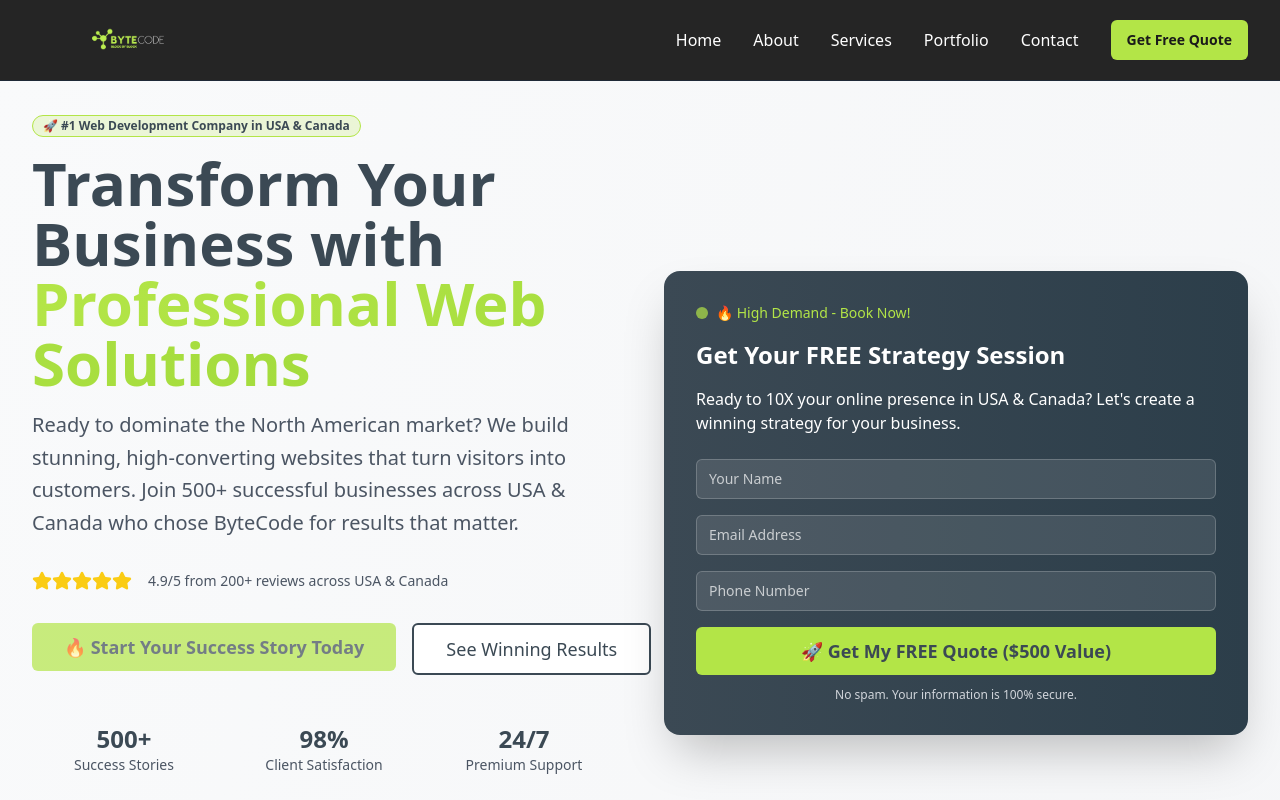
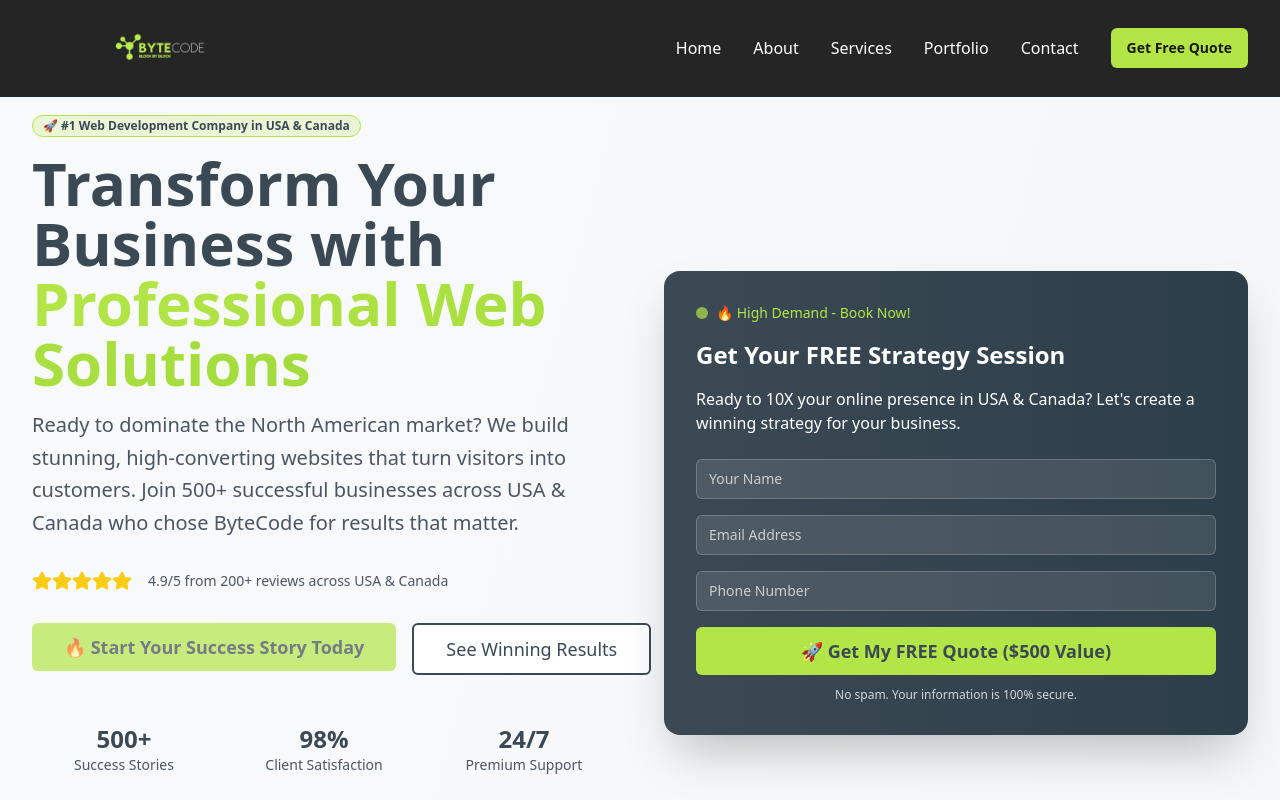
Before and after one commit to Tapabrata-Goswami/byte-usa-spark-launch, a React (Vite) app: page / in a window 1280 px wide. Shown: the top 800 px of the page. Built offline with nearby package versions, Linux system fonts and the light colour scheme.

Commit message:
Make logo bigger
Increase the size of the logo in the website.

```diff
--- a/src/pages/About.tsx
+++ b/src/pages/About.tsx
@@ -1,3 +1,4 @@
+
 import { Button } from "@/components/ui/button";
 import { Card, CardContent } from "@/components/ui/card";
 import { Badge } from "@/components/ui/badge";
@@ -14,12 +15,12 @@ const About = () => {
       {/* Navigation */}
       <nav className="fixed top-0 w-full bg-[#1a1a1a]/95 backdrop-blur-md border-b border-gray-800 z-50">
         <div className="max-w-7xl mx-auto px-4 sm:px-6 lg:px-8">
-          <div className="flex justify-between items-center h-20">
+          <div className="flex justify-between items-center h-24">
             <div className="flex items-center cursor-pointer" onClick={() => navigate('/')}>
               <img
-                src="/lovable-uploads/d99e09fb-ee26-42d4-a94f-86d1626a49cb.png"
+                src="/lovable-uploads/f6c89e18-8c91-4088-b362-a80dab40cb83.png"
                 alt="BYTE - Block by Block"
-                className="w-48 h-16 object-contain"
+                className="w-64 h-20 object-contain"
               />
             </div>
 
@@ -221,9 +222,9 @@ const About = () => {
             <div>
               <div className="flex items-center space-x-3 mb-4">
                 <img
-                  src="/lovable-uploads/d99e09fb-ee26-42d4-a94f-86d1626a49cb.png"
+                  src="/lovable-uploads/f6c89e18-8c91-4088-b362-a80dab40cb83.png"
                   alt="BYTE - Block by Block"
-                  className="w-40 h-16 object-contain"
+                  className="w-52 h-20 object-contain"
                 />
               </div>
               <p className="text-gray-400 mb-4">
--- a/src/pages/Index.tsx
+++ b/src/pages/Index.tsx
@@ -1,3 +1,4 @@
+
 import { Button } from "@/components/ui/button";
 import { Card, CardContent } from "@/components/ui/card";
 import { Badge } from "@/components/ui/badge";
@@ -39,12 +40,12 @@ const Index = () => {
       {/* Navigation */}
       <nav className="fixed top-0 w-full bg-[#1a1a1a]/95 backdrop-blur-md border-b border-gray-800 z-50">
         <div className="max-w-7xl mx-auto px-4 sm:px-6 lg:px-8">
-          <div className="flex justify-between items-center h-20">
+          <div className="flex justify-between items-center h-24">
             <div className="flex items-center">
               <img
-                src="/lovable-uploads/d99e09fb-ee26-42d4-a94f-86d1626a49cb.png"
+                src="/lovable-uploads/f6c89e18-8c91-4088-b362-a80dab40cb83.png"
                 alt="BYTE - Block by Block"
-                className="w-48 h-16 object-contain"
+                className="w-64 h-20 object-contain"
               />
             </div>
 
@@ -441,9 +442,9 @@ const Index = () => {
             <div>
               <h2 className="text-3xl font-bold text-[#1a1a1a] mb-6 flex items-center">
                 <img
-                  src="/lovable-uploads/d99e09fb-ee26-42d4-a94f-86d1626a49cb.png"
+                  src="/lovable-uploads/f6c89e18-8c91-4088-b362-a80dab40cb83.png"
                   alt="BYTE - Block by Block"
-                  className="w-16 h-16 object-contain mr-3"
+                  className="w-20 h-20 object-contain mr-3"
                 />
                 Get Started Today
               </h2>
@@ -542,9 +543,9 @@ const Index = () => {
             <div>
               <div className="flex items-center space-x-3 mb-4">
                 <img
-                  src="/lovable-uploads/d99e09fb-ee26-42d4-a94f-86d1626a49cb.png"
+                  src="/lovable-uploads/f6c89e18-8c91-4088-b362-a80dab40cb83.png"
                   alt="BYTE - Block by Block"
-                  className="w-40 h-16 object-contain"
+                  className="w-52 h-20 object-contain"
                 />
               </div>
               <p className="text-gray-400 mb-4">
```
Also changed, not shown: public/lovable-uploads/f6c89e18-8c91-4088-b362-a80dab40cb83.png (added).
